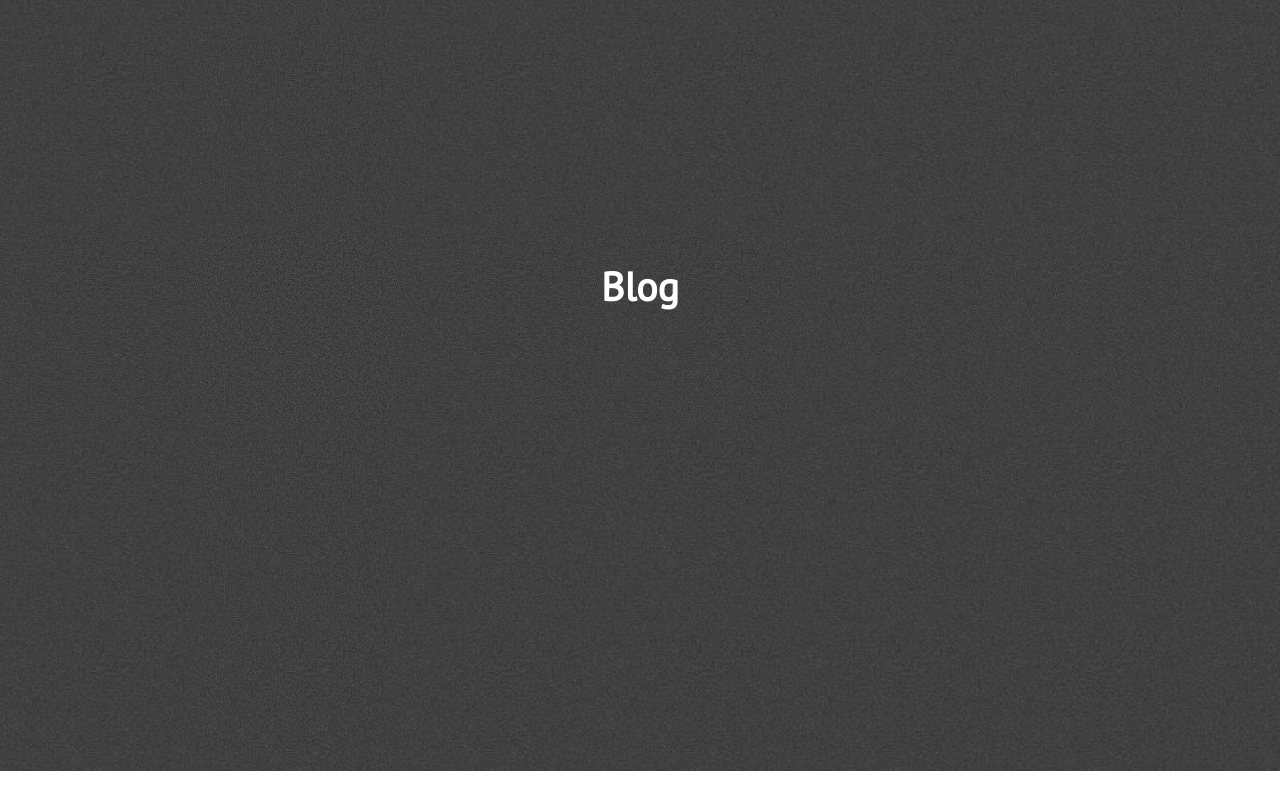
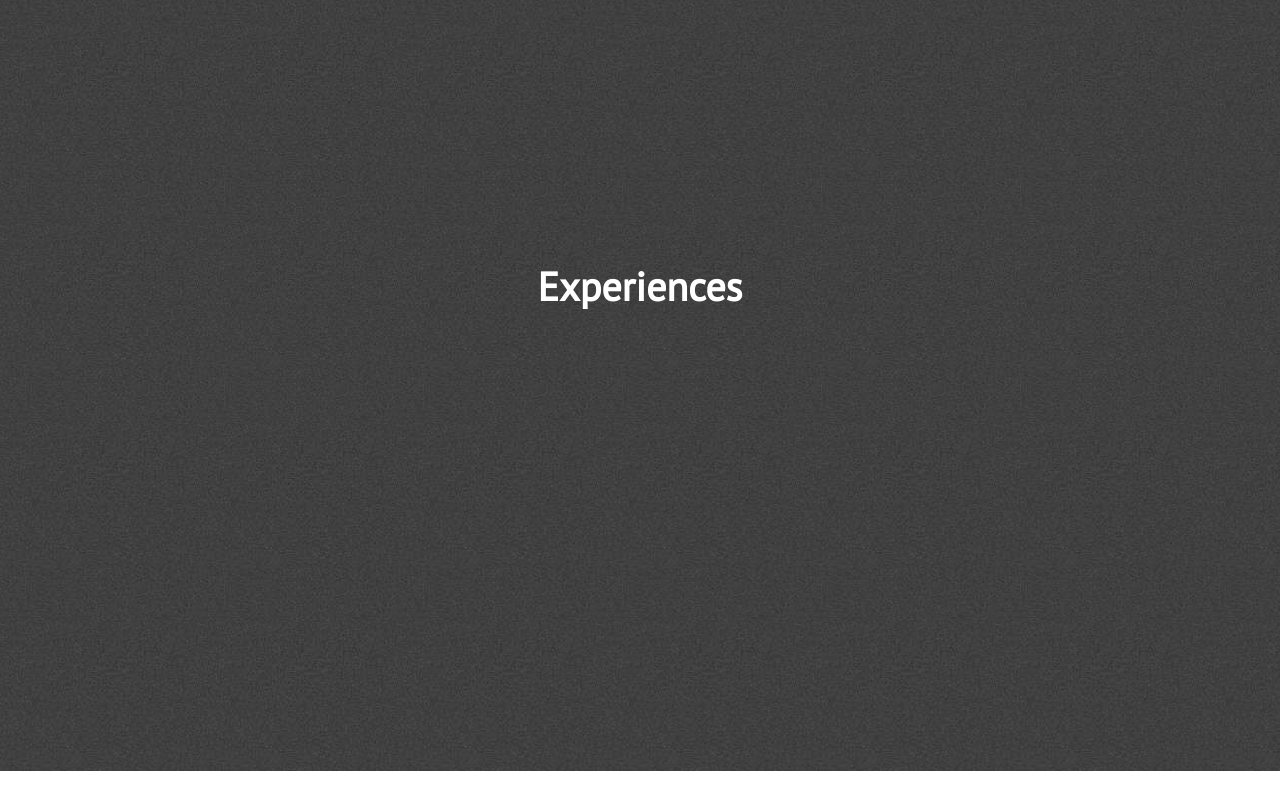
Before and after one commit to zenklinov/portfolio, a Jekyll site: the page built from index.html, in a window 1280 px wide and 900 px high, scrolled down 4175 px. Shown: the top 810 px of the window. Built offline with Jekyll 4.4.1, drawn with Linux system fonts in a browser that asks for light colours; nearby versions of some CDN libraries.

Commit message:
Update blogs.html

```diff
--- a/_includes/blogs.html
+++ b/_includes/blogs.html
@@ -1,7 +1,7 @@
 <div class="section-wrapper">
     <section class="section" id="blog-posts">
         <div class="full-width">
-            <div class="section-heading" id="recent-posts-text">Blog</div>
+            <div class="section-heading" id="recent-posts-text">Experiences</div>
             <div class="blogs-wrapper" id="rss-feeds"></div>
         </div>
     </section>
```
